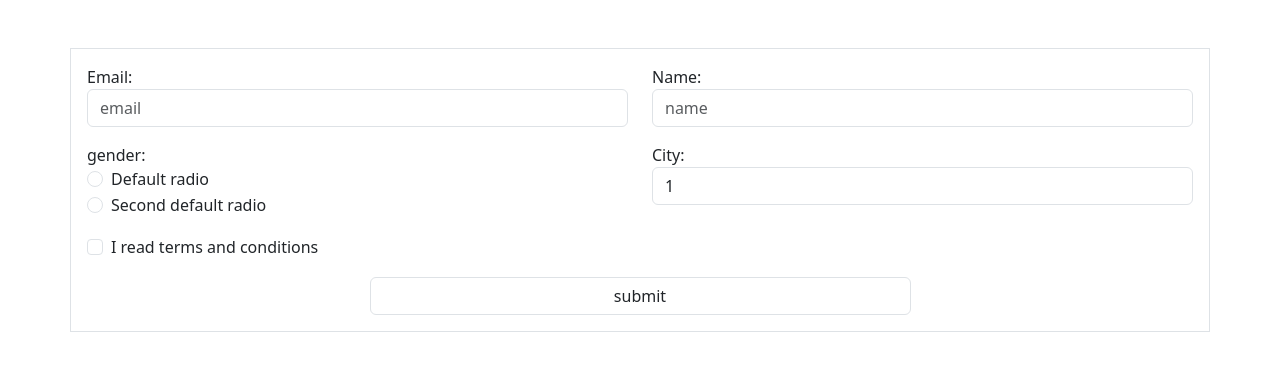
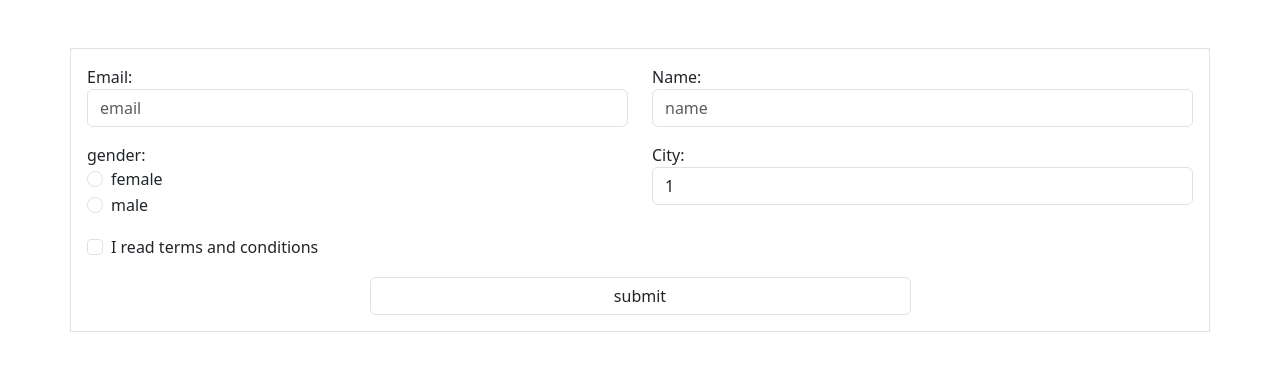
Before and after one commit to zahramohseni95/form, a plain HTML site: page index.html in a window 1280 px wide. Drawn offline with nearby package versions, Linux system fonts and the light colour scheme.

Commit message:
style: change text

```diff
--- a/index.html
+++ b/index.html
@@ -48,7 +48,7 @@
                   id="genderRadio1"
                 />
                 <label class="form-check-label" for="genderRadio1">
-                  Default radio
+                  female
                 </label>
               </div>
               <div class="form-check">
@@ -59,7 +59,7 @@
                   id="genderRadio2"
                 />
                 <label class="form-check-label" for="genderRadio2">
-                  Second default radio
+                  male
                 </label>
               </div>
             </div>
```
